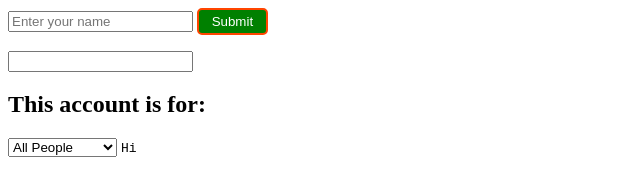
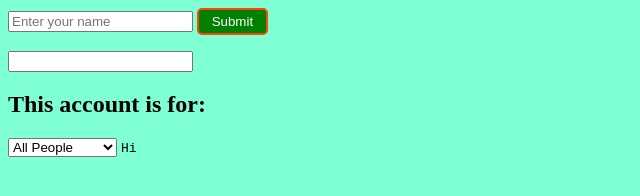
Before and after one commit to Coding2023a/ari-code, a plain HTML site: page index.html in a window 1280 px wide. Shown: the whole page, without its empty margins (0-640 px from the left). Drawn offline with Linux system fonts and the light colour scheme.

Commit message:
Update index.html

```diff
--- a/index.html
+++ b/index.html
@@ -6,7 +6,7 @@
     <link rel="stylesheet" href="styles.css">
     <script src= "events.js" defer></script>
 </head>
-<body>
+<body id="body">
     <input id="name-input" type="text" placeholder="Enter your name">
     <button id="btn1">Submit </button>
     <p id="greeting"></p>
```
